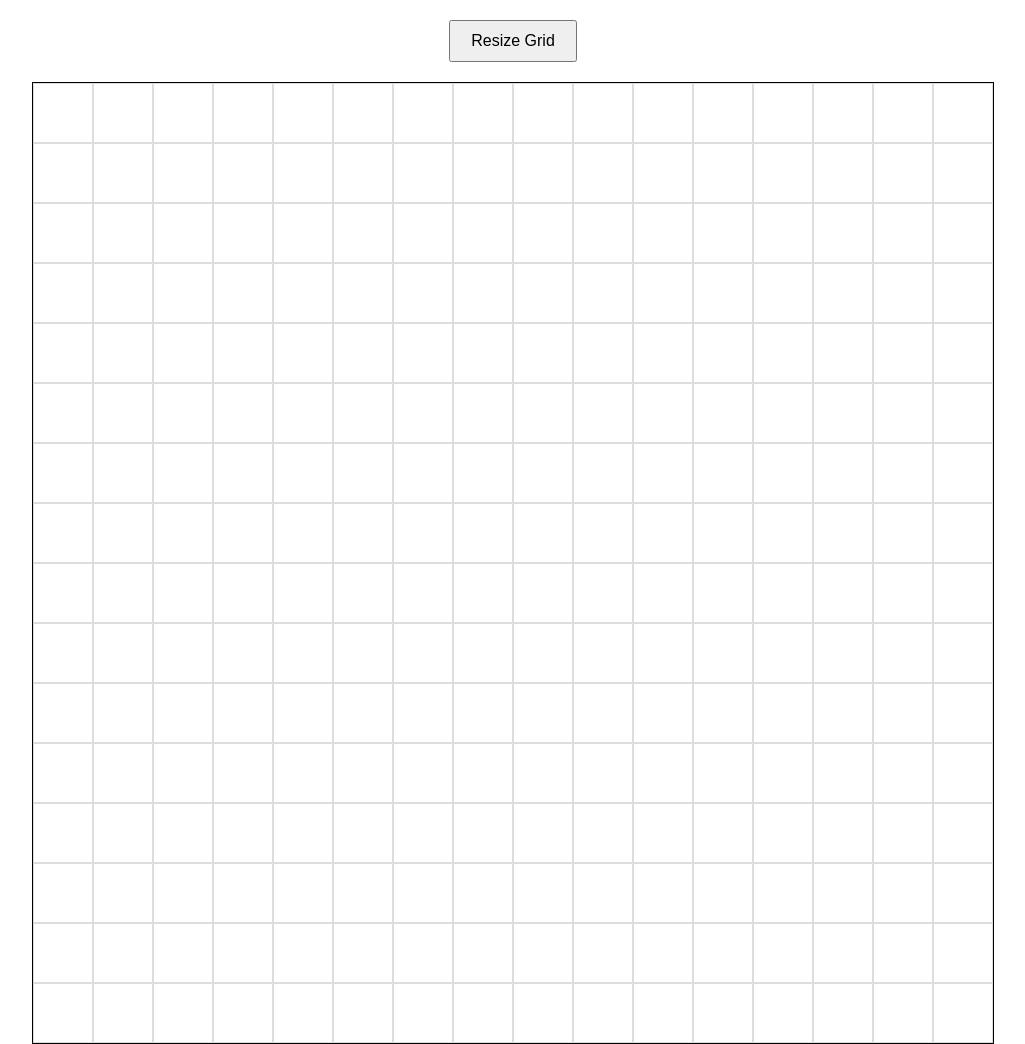
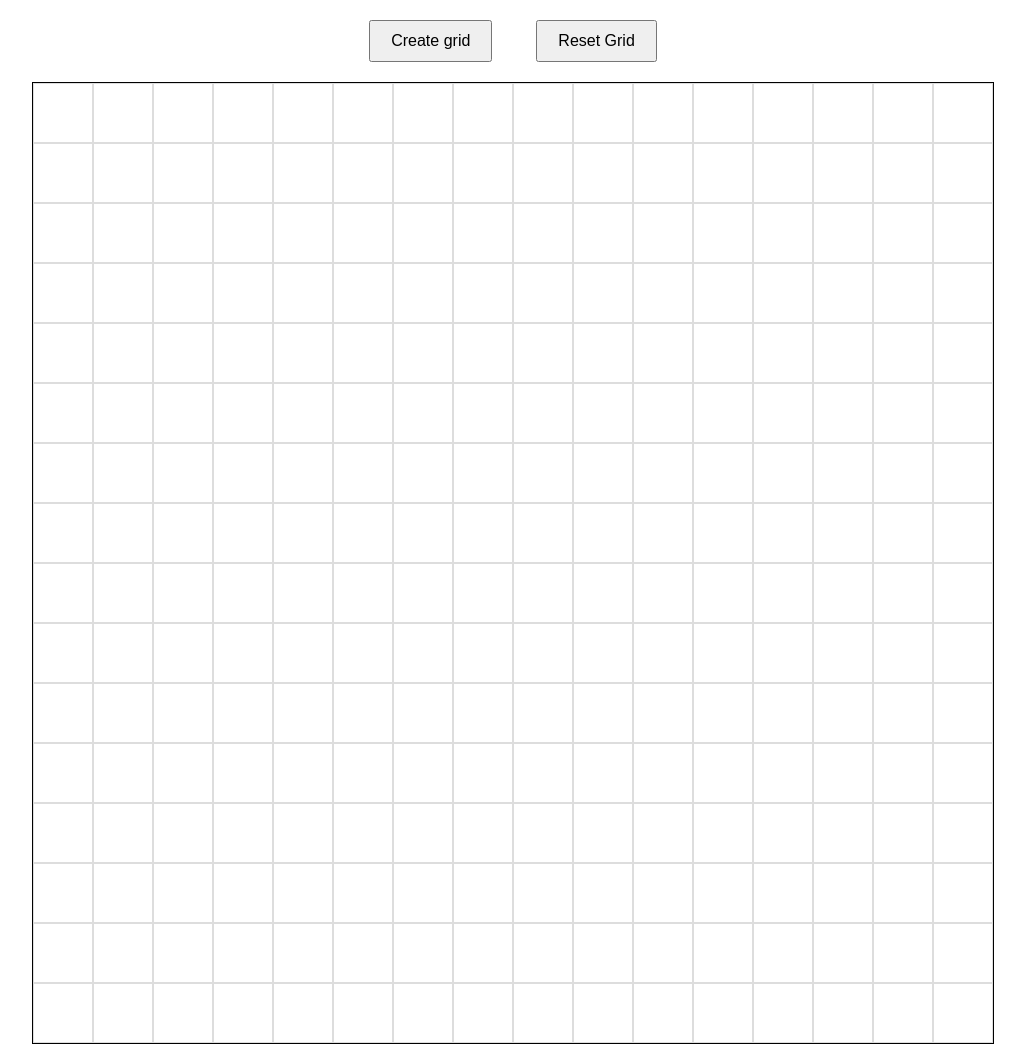
Before and after one commit to blvckjoy/Etch-a-Sketch, a plain HTML site: page index.html in a window 1280 px wide. Shown: the whole page, without its empty margins (127-1152 px from the left). Drawn offline with Linux system fonts and the light colour scheme.

Commit message:
reset and crete grid btns in a div

```diff
--- a/index.html
+++ b/index.html
@@ -7,7 +7,10 @@
       <link rel="stylesheet" href="style.css" />
    </head>
    <body>
-    <button type="button">Resize Grid</button>
+      <div class="buttons">
+         <button id="create-grid-btn">Create grid</button>
+         <button id="reset-btn">Reset Grid</button>
+      </div>
       <div id="grid-container"></div>
 
       <script src="script.js"></script>
```
Lines whose indentation alone changed are shown as unchanged.
